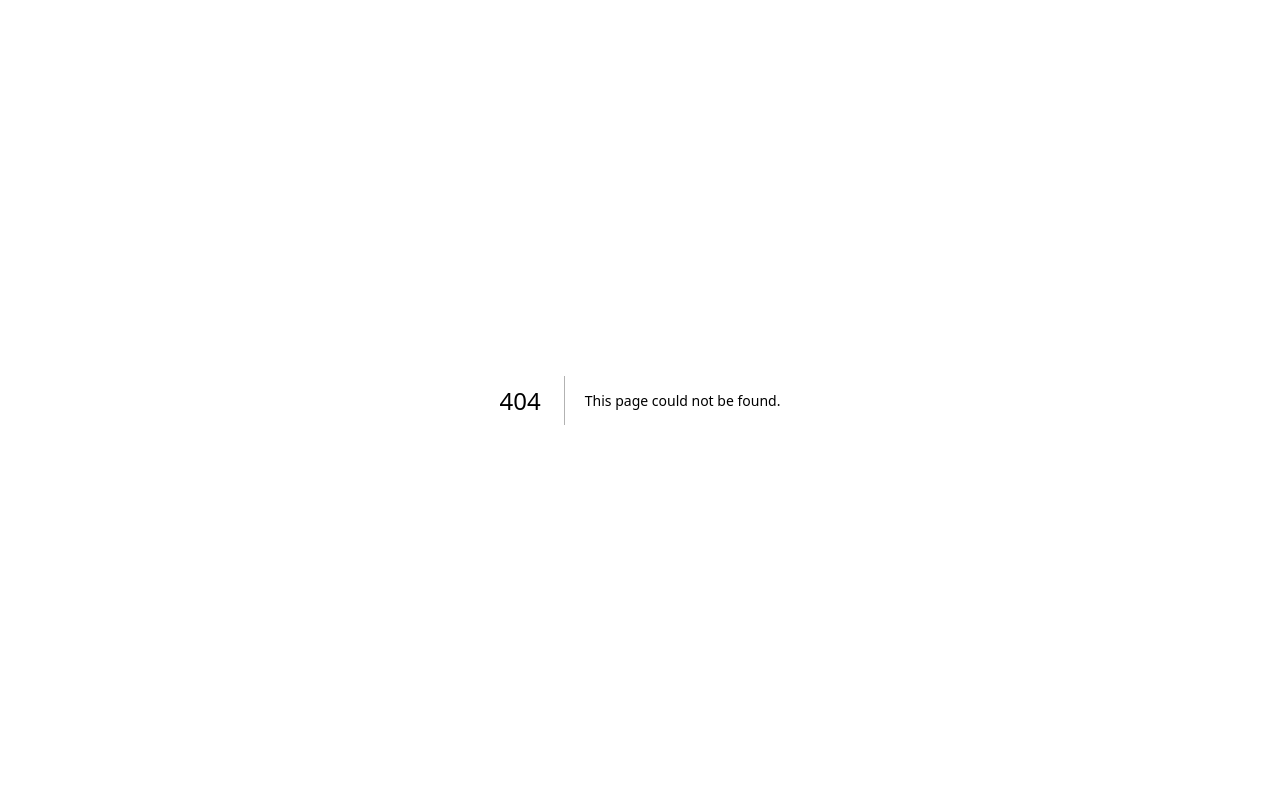
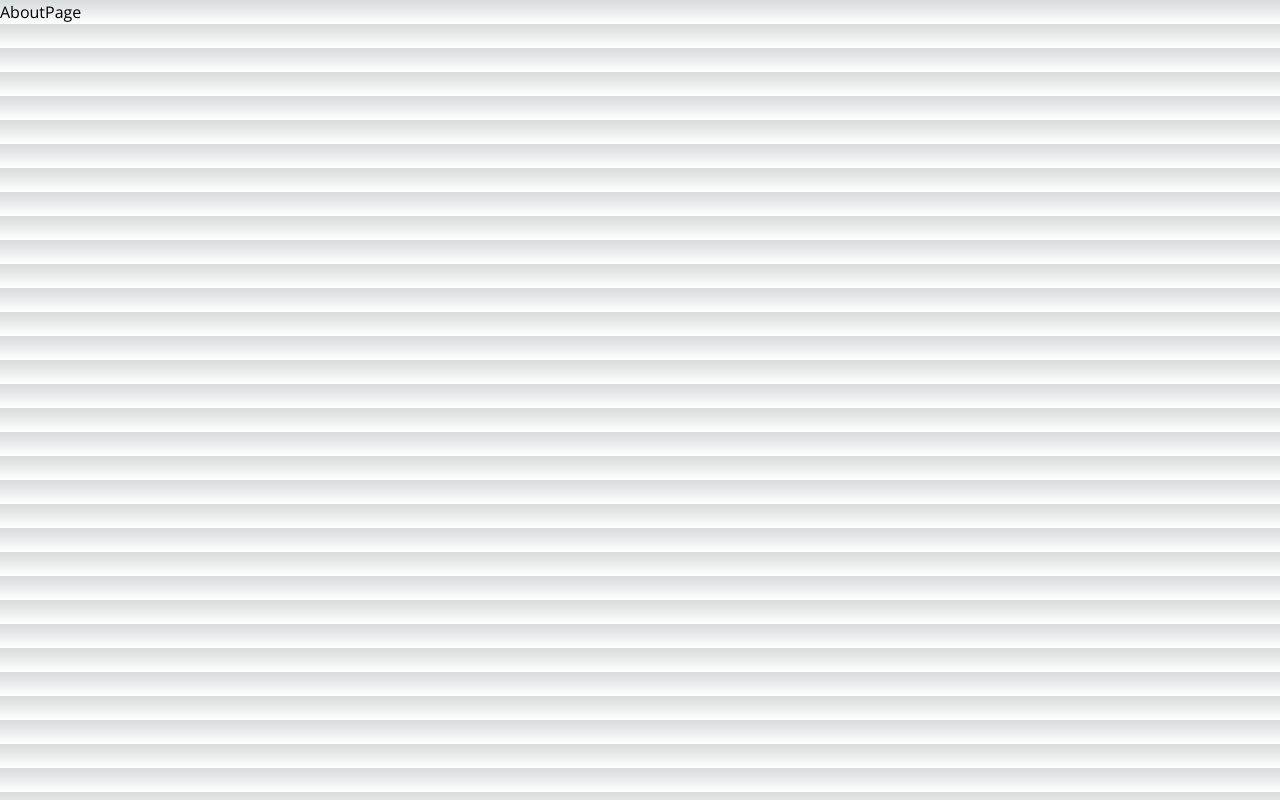
Before and after one commit to KennedyMungai/BasicNextJSRefresher, a Next.js app: page /about in a window 1280 px wide. Before the commit this address had no page. Built offline with nearby package versions, Linux system fonts and the light colour scheme.

Commit message:
Created the about page for the app

```diff
--- /dev/null
+++ b/app/about/page.tsx
@@ -0,0 +1,9 @@
+import React from 'react'
+
+type Props = {}
+
+const AboutPage = (props: Props) => {
+	return <div>AboutPage</div>
+}
+
+export default AboutPage
```
